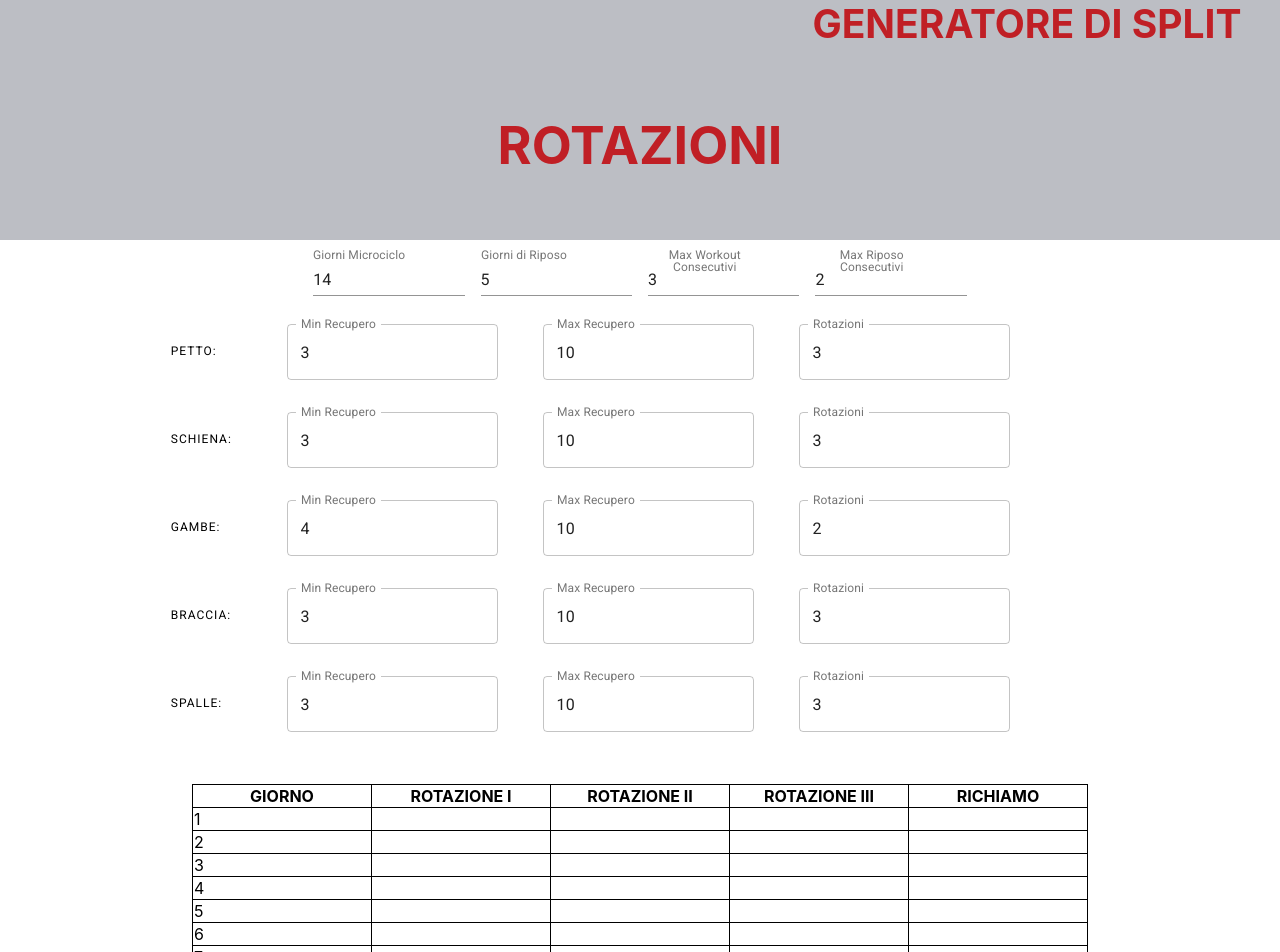
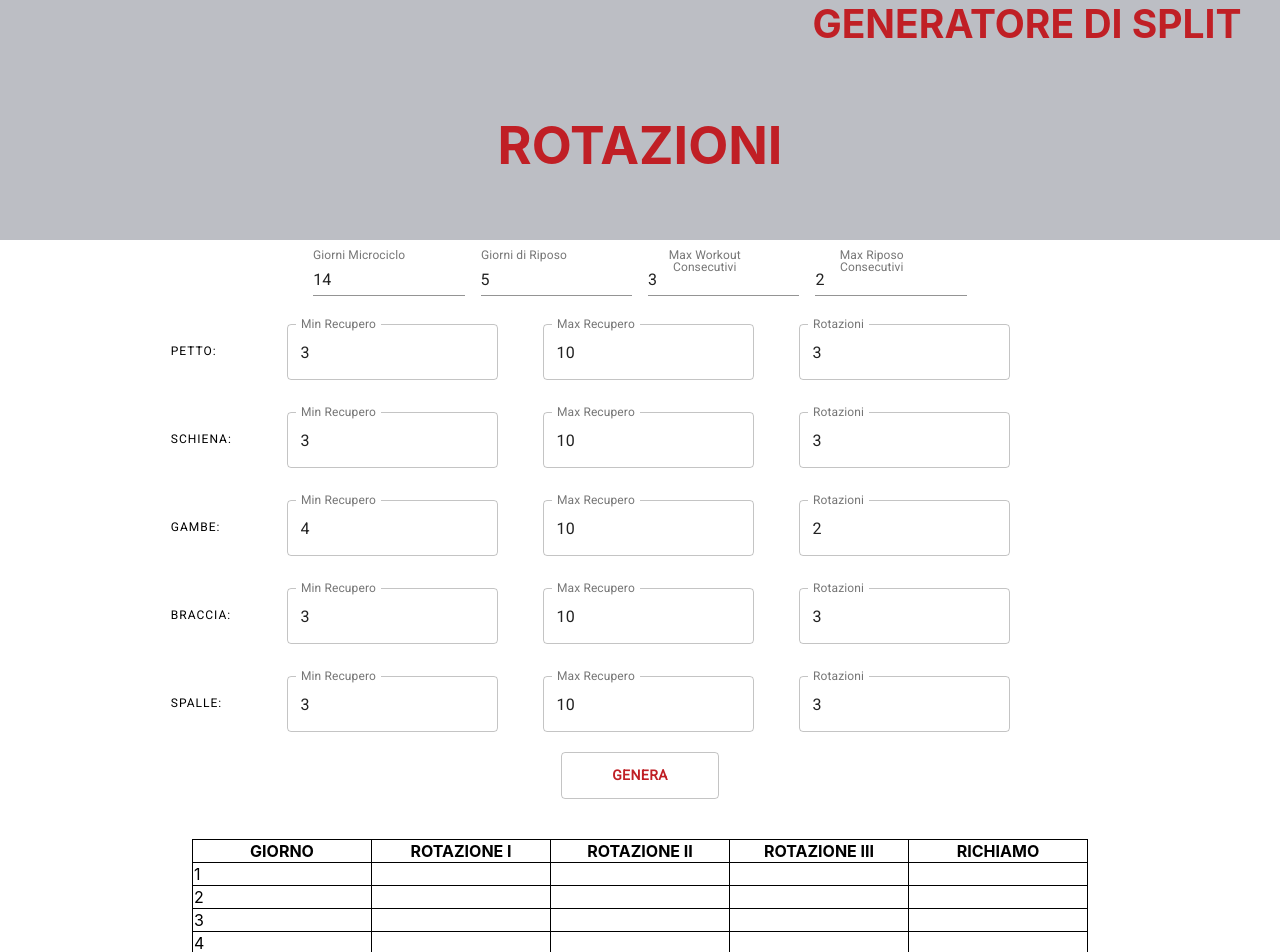
Before and after one commit to crybot/Rotazioni, a React (Create React App) app in the folder webapp/: page / in a window 1280 px wide. Shown: the top 952 px of the page. Built offline with nearby package versions, Linux system fonts and the light colour scheme.

Commit message:
Implement Split generation through API call to the Flask backend

```diff
--- a/webapp/src/App.js
+++ b/webapp/src/App.js
@@ -6,15 +6,6 @@ import Form from './Form'
 
 function App() {
   const numbers = [...Array(14).keys()]
-  const rows = numbers.map((n) =>
-    <tr>
-      <td align="left"> {n+1} </td>
-      <td> </td>
-      <td> </td>
-      <td> </td>
-      <td> </td>
-    </tr>
-  );
 
   return (
     <div className="App">
@@ -24,16 +15,6 @@ function App() {
       </header>
       <body>
         <Form/>
-        <table align="center">
-          <tr>
-            <th> GIORNO </th>
-            <th> ROTAZIONE I </th>
-            <th> ROTAZIONE II </th>
-            <th> ROTAZIONE III </th>
-            <th> RICHIAMO </th>
-          </tr>
-          {rows}
-        </table>
       </body>
     </div>
   );
--- a/webapp/src/Form.js
+++ b/webapp/src/Form.js
@@ -1,7 +1,7 @@
 import React from 'react';
 import { useState } from 'react';
 import InputGroup from './InputGroup'
-import { Typography, TextField} from '@material-ui/core';
+import { Button, Typography, TextField} from '@material-ui/core';
 import { withStyles, makeStyles } from '@material-ui/core/styles';
 
 const useStyles = makeStyles((theme) => ({
@@ -33,12 +33,41 @@ const defaultState = {
   arms_rotations: 3,
   delts_rest_min: 3,
   delts_rest_max: 10,
-  delts_rotations: 3
+  delts_rotations: 3,
+}
+
+function SplitTable(props) {
+  const numbers = Array.from({length:props.days},(v,k)=>k+1)
+  const split = props.split
+  const rows = numbers.map((n) =>
+    <tr key={n.toString()}>
+      <td align="left"> {n} </td>
+      <td> {split && n <= split.length ? split[n-1].join(' & ') : ''} </td>
+      <td> </td>
+      <td> </td>
+      <td> </td>
+    </tr>
+  );
+
+  return (
+    <table align="center">
+      <tr>
+        <th> GIORNO </th>
+        <th> ROTAZIONE I </th>
+        <th> ROTAZIONE II </th>
+        <th> ROTAZIONE III </th>
+        <th> RICHIAMO </th>
+      </tr>
+      {rows}
+    </table>
+  );
+
 }
 
 function Form(props) {
   const classes = useStyles();
   const [state, setState] = useState(defaultState)
+  const [split, setSplit] = useState(null)
 
   const handleChange = (event) => {
     setState({
@@ -48,6 +77,32 @@ function Form(props) {
       [event.target.name] : event.target.value
     })
   }
+
+  const handleSubmit = async (event) => {
+    var form_data = new FormData();
+
+    for ( var key in state ) {
+      form_data.append(key, state[key]);
+    }
+    // TODO: add after_rest checkboxes
+    form_data.append('chest_after_rest', false)
+    form_data.append('back_after_rest', false)
+    form_data.append('legs_after_rest', false)
+    form_data.append('arms_after_rest', false)
+    form_data.append('delts_after_rest', false)
+
+    var requestOptions = {
+      method: 'POST',
+      body: form_data,
+      redirect: 'follow'
+    };
+
+    fetch("http://127.0.0.1:5000/solve", requestOptions)
+      .then(response => response.json())
+      .then(json => setSplit(json.split))
+      .catch(error => console.log('error', error));
+  }
+
 
   return (
     <div>
@@ -66,6 +121,12 @@ function Form(props) {
       <InputGroup name="legs" value={state} label="GAMBE" onChange={handleChange}/>
       <InputGroup name="arms" value={state} label="BRACCIA" onChange={handleChange}/>
       <InputGroup name="delts" value={state} label="SPALLE" onChange={handleChange}/>
+      <Button
+        onClick={handleSubmit} align="left" variant="outlined"
+        style={{color: "#c01f25", width: "20ch", height: "6ch"}}>
+        <strong>GENERA</strong> </Button>
+      <SplitTable days={state.days} split={split}/>
+
     </div>
   );
 }
```
